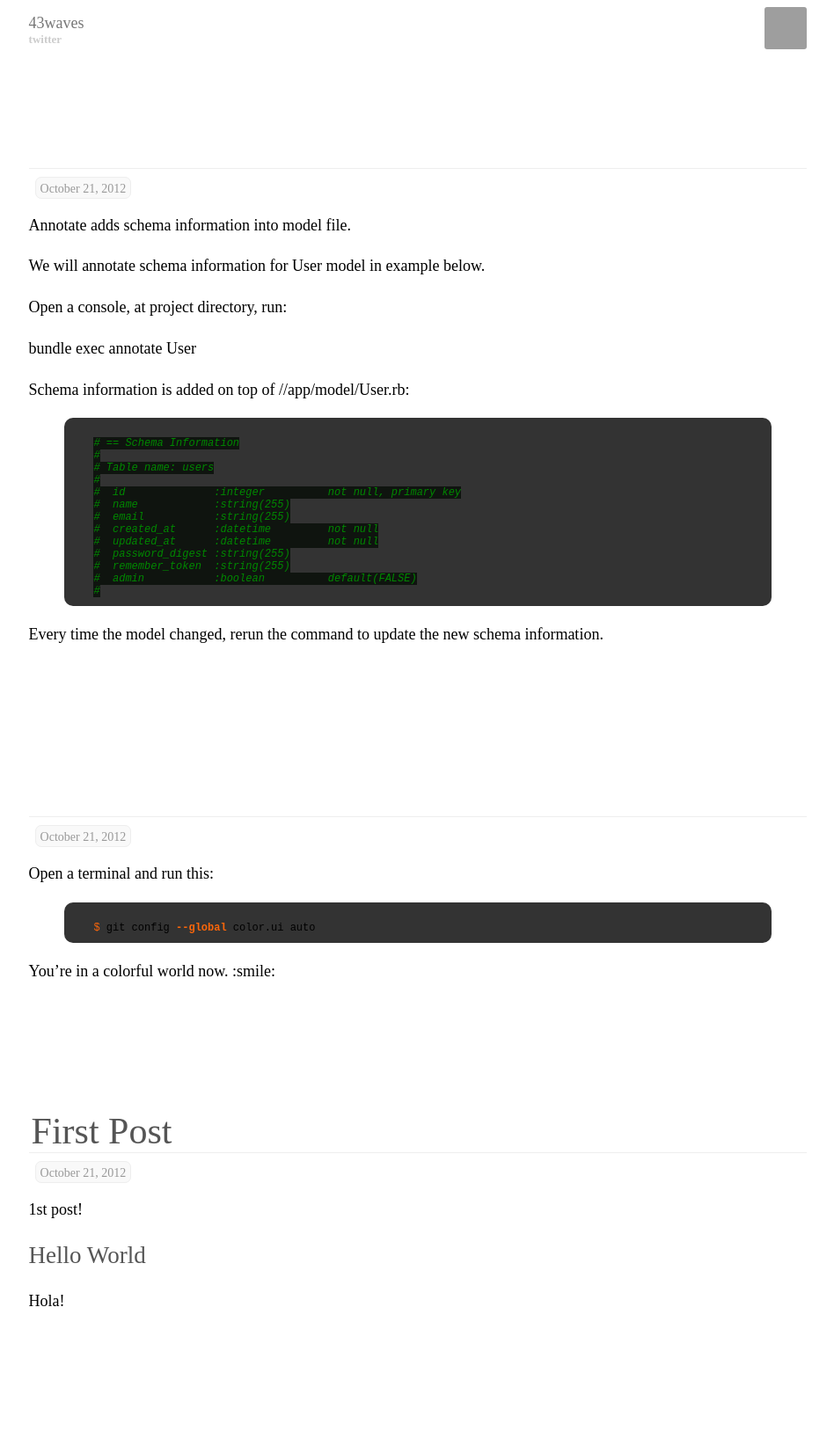
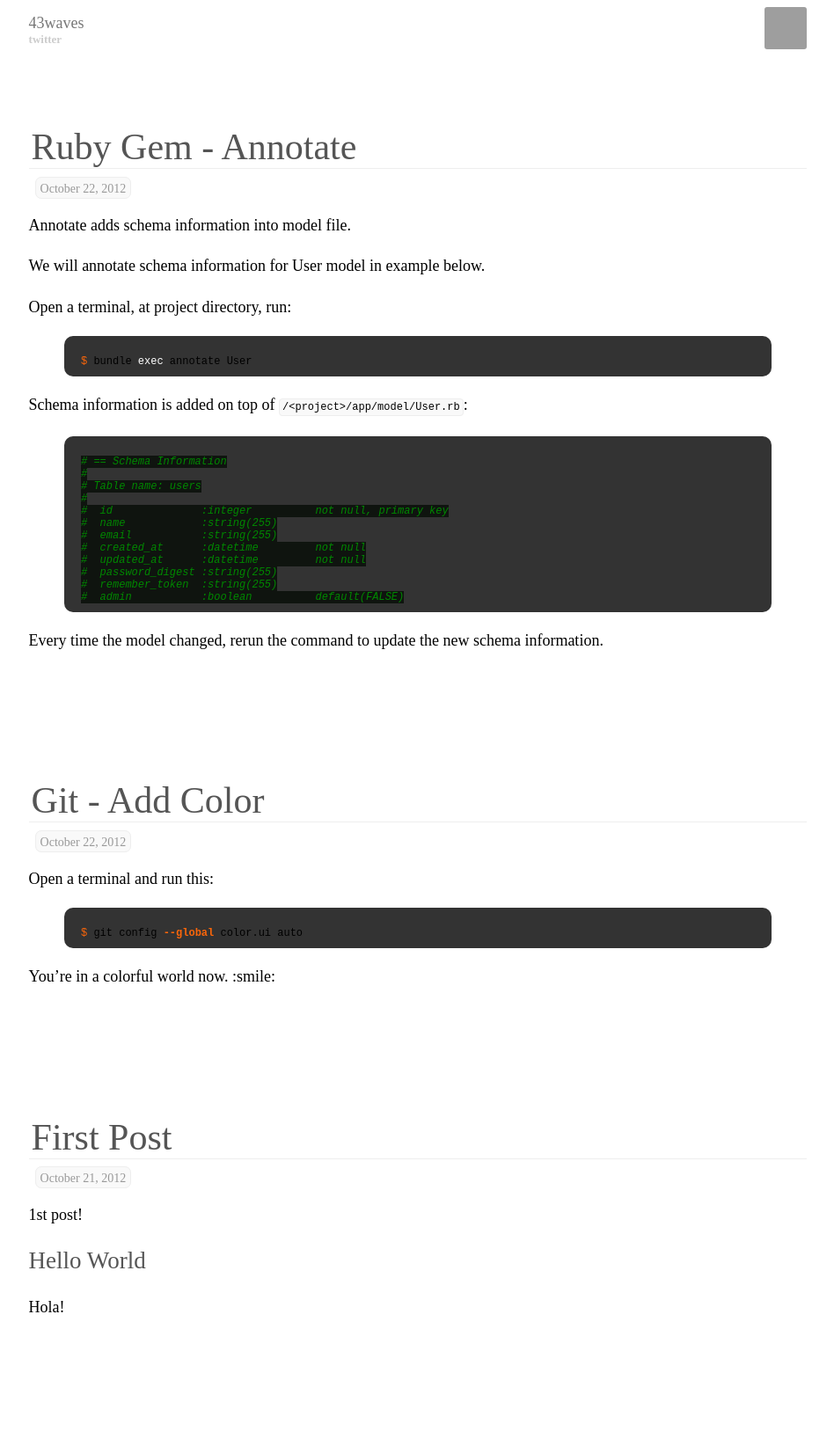
Before and after one commit to 43waves/43waves.github.io, a Jekyll site: the page built from index.html, in a window 1280 px wide. Shown: the whole page at 88% size, without its empty margins (165-1113 px from the left). Built offline with Jekyll 4.4.1, drawn with Linux system fonts in a browser that asks for light colours; Markdown is read by kramdown in place of the engine named in the settings; grey boxes are pictures that could not be loaded.

Commit message:
Update post syntax

```diff
--- a/_posts/2012-10-22-ruby-gem-annotate.md
+++ b/_posts/2012-10-22-ruby-gem-annotate.md
@@ -1,32 +1,33 @@
 ---
 layout: post
-title: Ruby Gem: Annotate
+title: Ruby Gem - Annotate
 ---
 
 Annotate adds schema information into model file.
 
 We will annotate schema information for User model in example below.
 
-Open a console, at project directory, run:
+Open a terminal, at project directory, run:
 
-bundle exec annotate User
+{% highlight bash %}
+  $ bundle exec annotate User
+{% endhighlight %}
 
-Schema information is added on top of /<project>/app/model/User.rb:
+Schema information is added on top of `/<project>/app/model/User.rb`:
 
 {% highlight ruby %}
-    # == Schema Information
-    #
-    # Table name: users
-    #
-    #  id              :integer          not null, primary key
-    #  name            :string(255)
-    #  email           :string(255)
-    #  created_at      :datetime         not null
-    #  updated_at      :datetime         not null
-    #  password_digest :string(255)
-    #  remember_token  :string(255)
-    #  admin           :boolean          default(FALSE)
-    #
+  # == Schema Information
+  #
+  # Table name: users
+  #
+  #  id              :integer          not null, primary key
+  #  name            :string(255)
+  #  email           :string(255)
+  #  created_at      :datetime         not null
+  #  updated_at      :datetime         not null
+  #  password_digest :string(255)
+  #  remember_token  :string(255)
+  #  admin           :boolean          default(FALSE)
 {% endhighlight %}
 
 Every time the model changed, rerun the command to update the new schema information.
```
Also changed, not shown: _posts/2012-10-22-git-add-color.md (+2 -2 lines).
